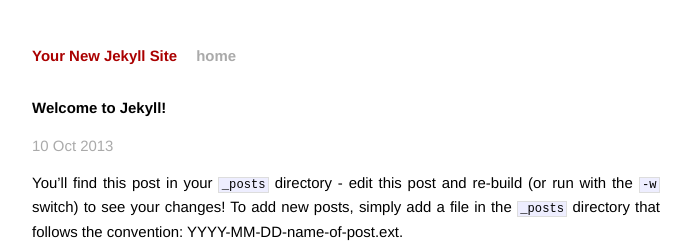
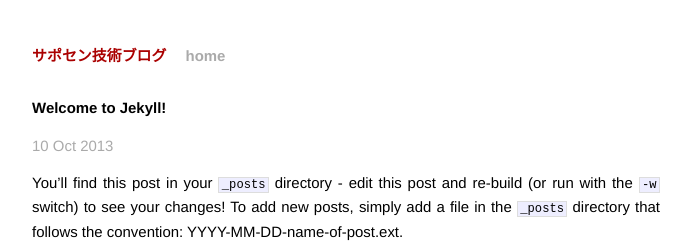
Before and after one commit to sapodeveloper/sapodeveloper.middleman, a Jekyll site: the page built from _posts/2013-10-10-welcome-to-jekyll.markdown, in a window 1280 px wide. Shown: the top 243 px of the page, without its empty margins (294-985 px from the left). Built offline with Jekyll 4.4.1, drawn with Linux system fonts in a browser that asks for light colours; Markdown is read by kramdown in place of the engine named in the settings.

```diff
--- a/_config.yml
+++ b/_config.yml
@@ -1,3 +1,3 @@
-name: Your New Jekyll Site
+name: "サポセン技術ブログ"
 markdown: redcarpet
 pygments: true
```
Also changed, not shown: 1 other file.
